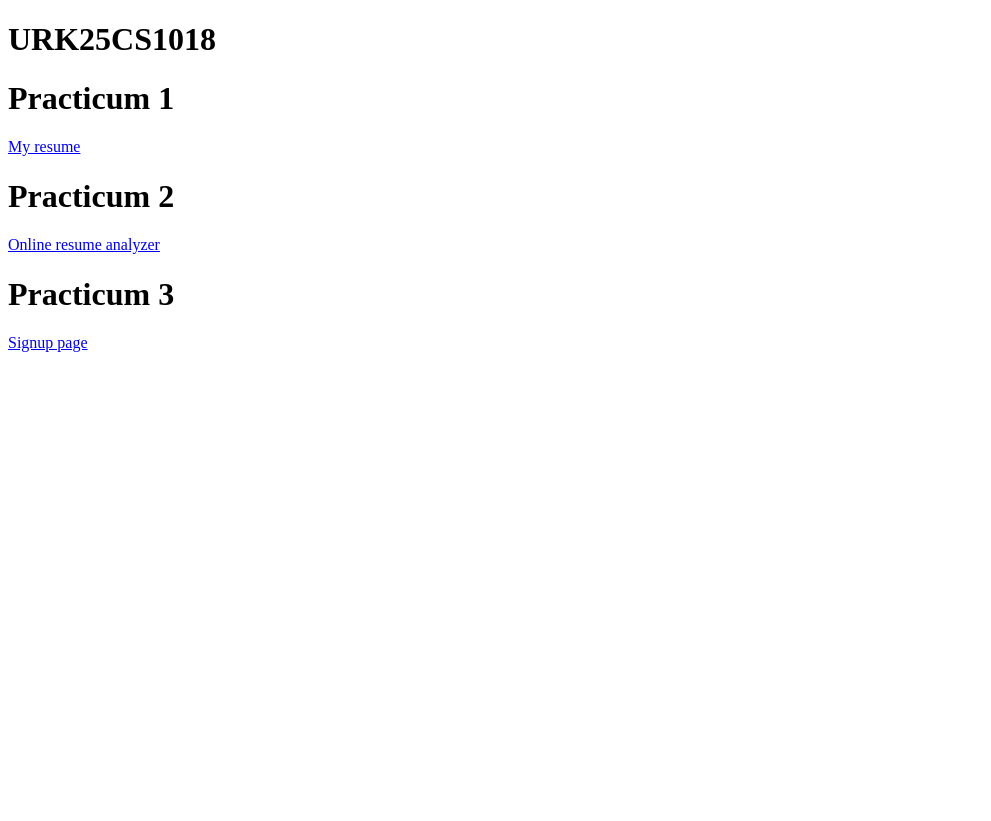
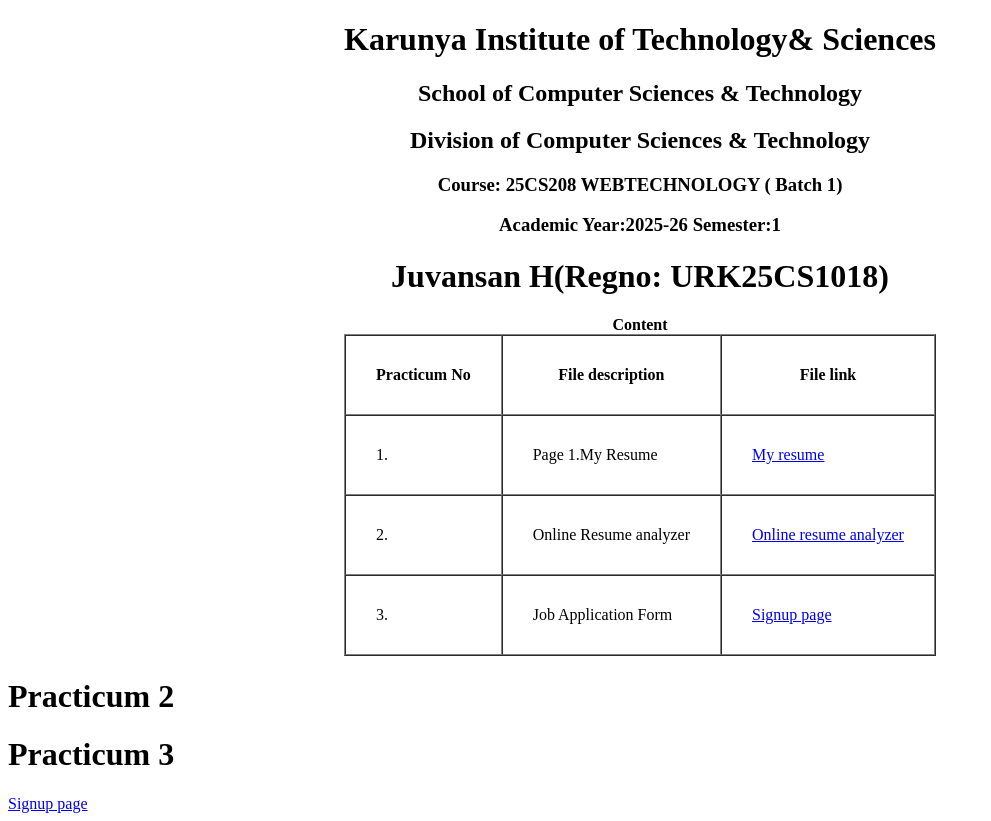
Before and after one commit to Juvansan-codes/URK25CS1018, a plain HTML site: page index.html in a window 1280 px wide. Shown: the whole page, without its empty margins (0-991 px from the left). Before the commit the page ends 800 px from the top, so only its background shows below. Drawn offline with Linux system fonts and the light colour scheme.

Commit message:
Update index.html

```diff
--- a/index.html
+++ b/index.html
@@ -6,20 +6,53 @@
     <title>URK25CS1018</title>
 </head>
 <body>
-    <h1>URK25CS1018</h1>
 
-    <h1>Practicum 1</h1>
-    <a href="resume3.html">My resume</a>
+    <h1 align="center">Karunya Institute of Technology& Sciences</h1>
+    <h2 align="center">School of Computer Sciences & Technology</h2>
+    <h2 align="center">Division of Computer Sciences & Technology</h2>
+
+    <h3 align="center">Course: 25CS208 WEBTECHNOLOGY ( Batch 1)</h3>
+    <h3 align="center">Academic Year:2025-26 Semester:1</h3>
+    <h1 align="center">Juvansan H(Regno: URK25CS1018)</h1>
+
+    <table border="1" cellpadding="30px" cellspacing="0px" align="center">
+
+
+        <caption><b>Content</b></caption>
+        <tr>
+            <th>Practicum No</th>
+            <th>File description</th>
+            <th>File link</th>
+        </tr>
+
+        <tr>
+            <td>1.</td>
+            <td>Page 1.My Resume</td>
+            <td><a href="resume3.html">My resume</a></td>
+        </tr>
+        <tr>
+            <td>2.</td>
+            <td>Online Resume analyzer</td>
+            <td><a href="analyzer2">Online resume analyzer</a></td>
+        </tr>
+
+        <tr>
+            <td>3.</td>
+            <td>Job Application Form</td>
+            <td><a href="signup2.html">Signup page</a></td>
+        </tr>
+    </table>
+
+
 
     <h1>Practicum 2</h1>
 
-    <a href="analyzer2">Online resume analyzer</a>
+
 
     <h1>Practicum 3</h1>
 
-    <a href="signup.html">Signup page</a>
+    <a href="signup2.html">Signup page</a>
 
 
 </body>
-
 </html>
```
